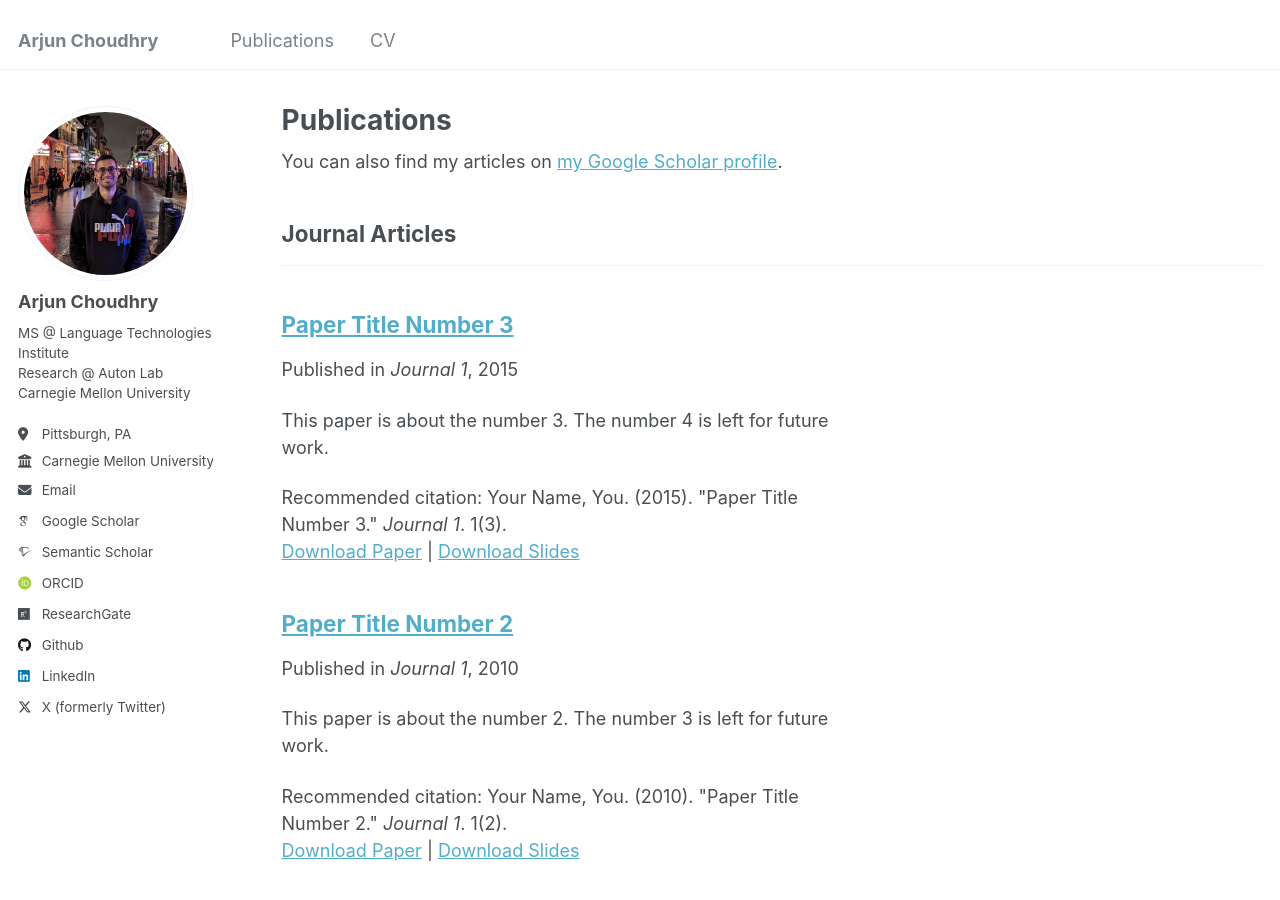
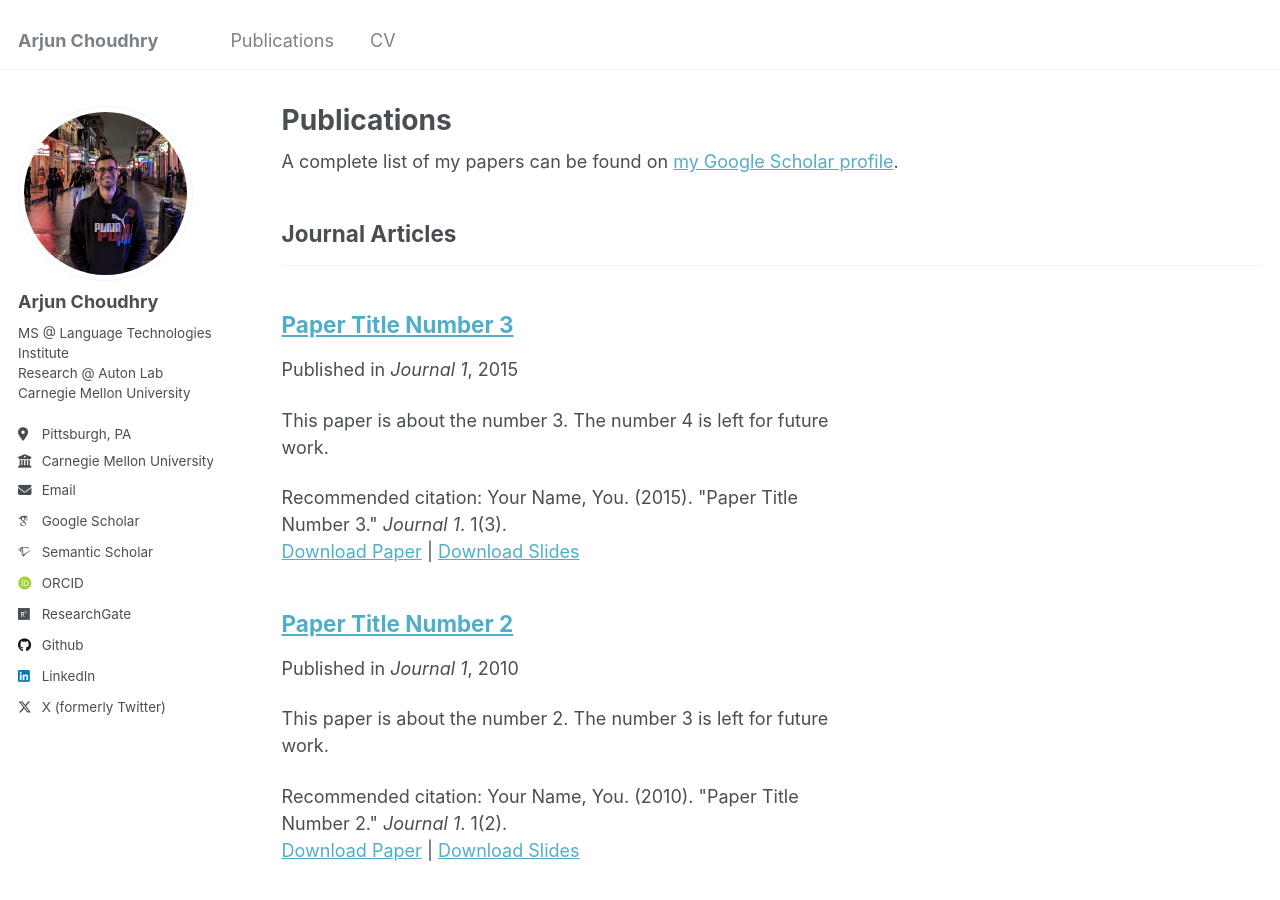
Before and after one commit to Arjun7m/arjun7m.github.io, a Jekyll site: the page built from _pages/publications.html, in a window 1280 px wide and 900 px high. Built offline with Jekyll 4.4.1, drawn with Linux system fonts in a browser that asks for light colours; some web fonts are replaced.

Commit message:
Update publications.html

```diff
--- a/_pages/publications.html
+++ b/_pages/publications.html
@@ -6,7 +6,7 @@ author_profile: true
 ---
 
 {% if site.author.googlescholar %}
-  <div class="wordwrap">You can also find my articles on <a href="{{site.author.googlescholar}}">my Google Scholar profile</a>.</div>
+  <div class="wordwrap">A complete list of my papers can be found on <a href="{{site.author.googlescholar}}">my Google Scholar profile</a>.</div>
 {% endif %}
 
 {% include base_path %}
```
